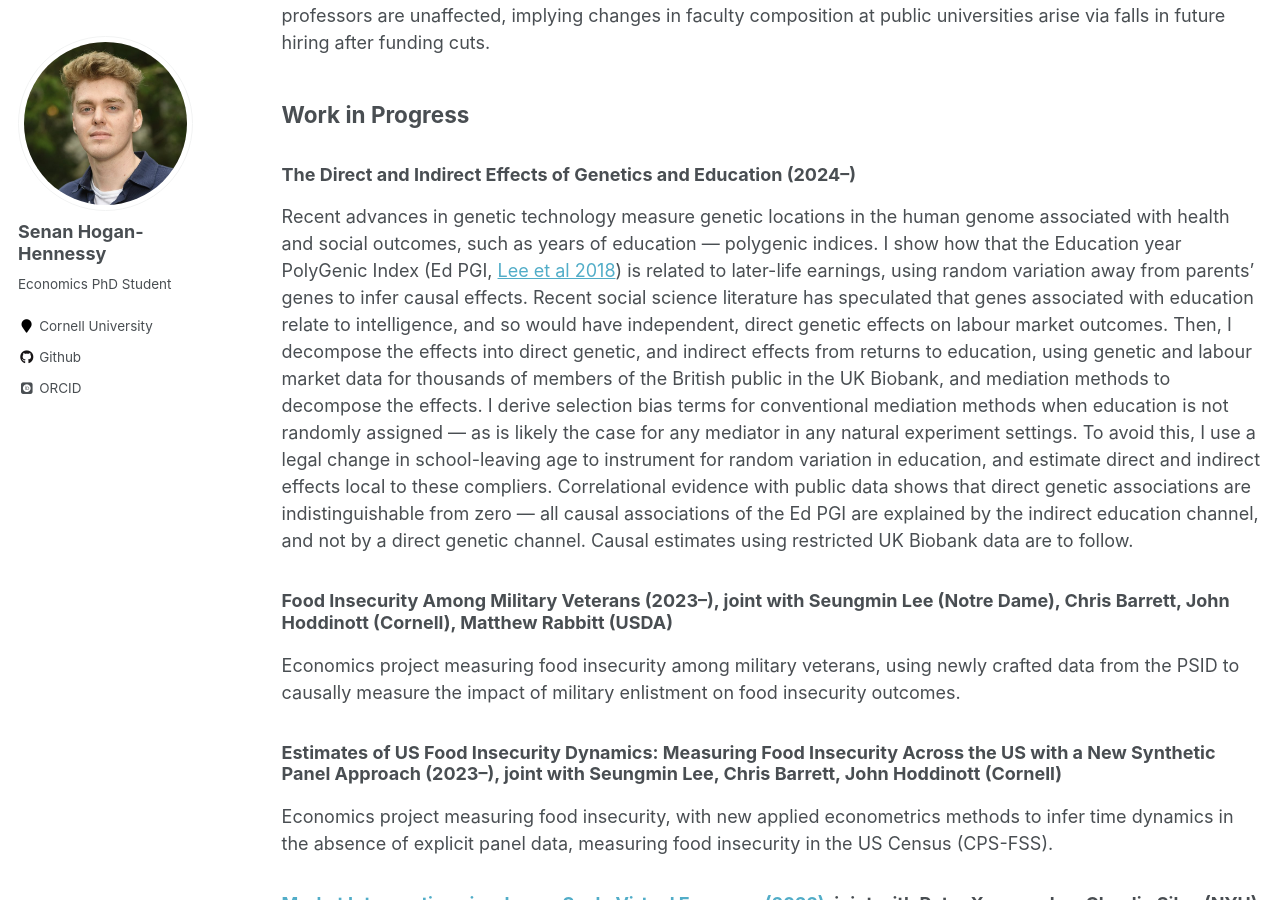
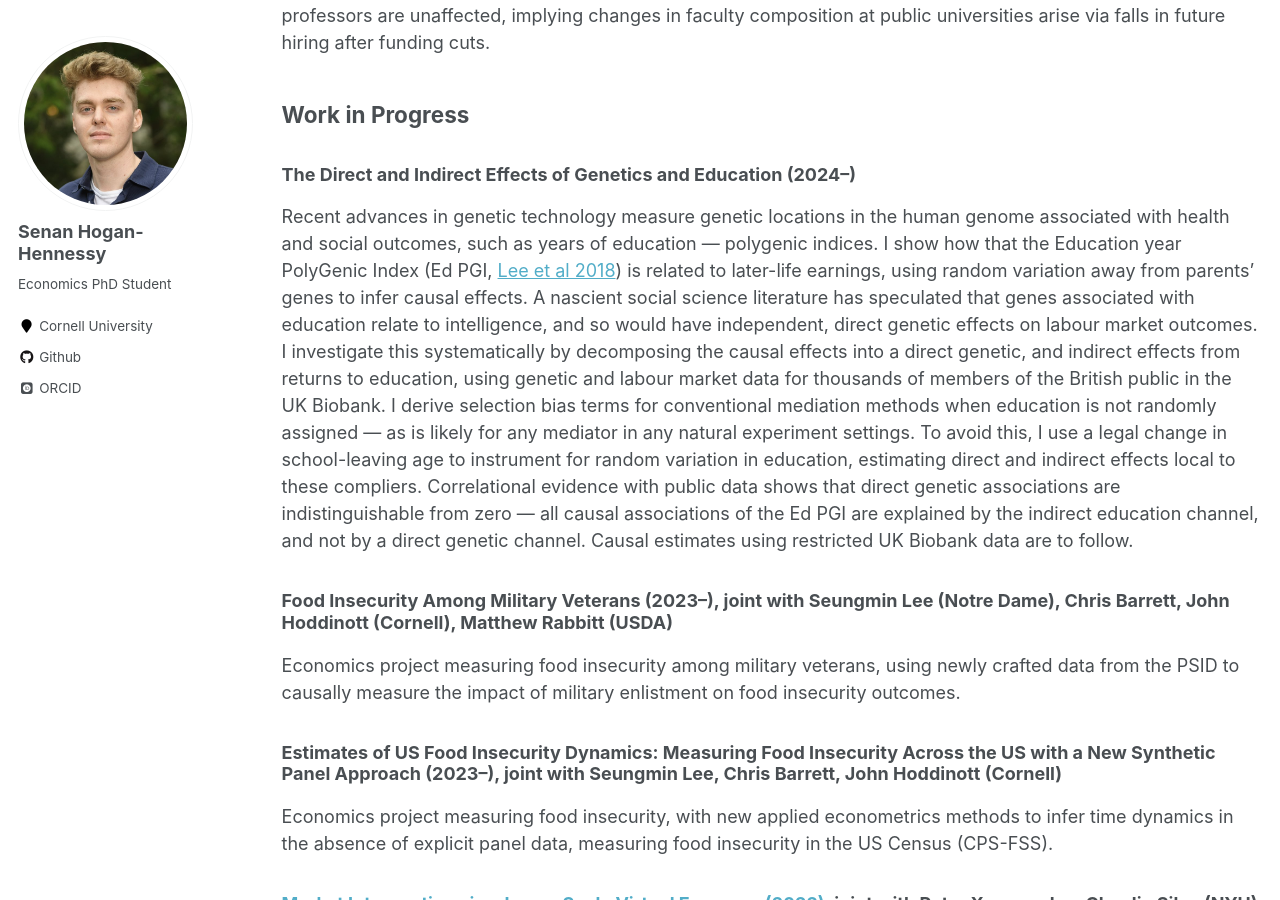
Before and after one commit to shoganhennessy/shoganhennessy.github.io, a Jekyll site: the page built from _pages/research.md, in a window 1280 px wide and 900 px high, scrolled down 598 px. Built offline with Jekyll 4.4.1, drawn with Linux system fonts in a browser that asks for light colours; some web fonts are replaced.

Commit message:
adjusted public abstract for in-progrss UKB work, and a new title for veterans working paper.

```diff
--- a/_pages/research.md
+++ b/_pages/research.md
@@ -26,10 +26,10 @@ Analysis of every public university faculty member in Illinois shows that incumb
 
 Recent advances in genetic technology measure genetic locations in the human genome associated with health and social outcomes, such as years of education --- polygenic indices.
 I show how that the Education year PolyGenic Index (Ed PGI, [Lee et al 2018](https://doi.org/10.1038/s41588-018-0147-3)) is related to later-life earnings, using random variation away from parents' genes to infer causal effects.
-Recent social science literature has speculated that genes associated with education relate to intelligence, and so would have independent, direct genetic effects on labour market outcomes.
-Then, I decompose the effects into direct genetic, and indirect effects from returns to education, using genetic and labour market data for thousands of members of the British public in the UK Biobank, and mediation methods to decompose the effects.
-I derive selection bias terms for conventional mediation methods when education is not randomly assigned --- as is likely the case for any mediator in any natural experiment settings.
-To avoid this, I use a legal change in school-leaving age to instrument for random variation in education, and estimate direct and indirect effects local to these compliers.
+A nascient social science literature has speculated that genes associated with education relate to intelligence, and so would have independent, direct genetic effects on labour market outcomes.
+I investigate this systematically by decomposing the causal effects into a direct genetic, and indirect effects from returns to education, using genetic and labour market data for thousands of members of the British public in the UK Biobank.
+I derive selection bias terms for conventional mediation methods when education is not randomly assigned --- as is likely for any mediator in any natural experiment settings.
+To avoid this, I use a legal change in school-leaving age to instrument for random variation in education, estimating direct and indirect effects local to these compliers.
 Correlational evidence with public data shows that direct genetic associations are indistinguishable from zero --- all causal associations of the Ed PGI are explained by the indirect education channel, and not by a direct genetic channel.
 Causal estimates using restricted UK Biobank data are to follow.
 
```
